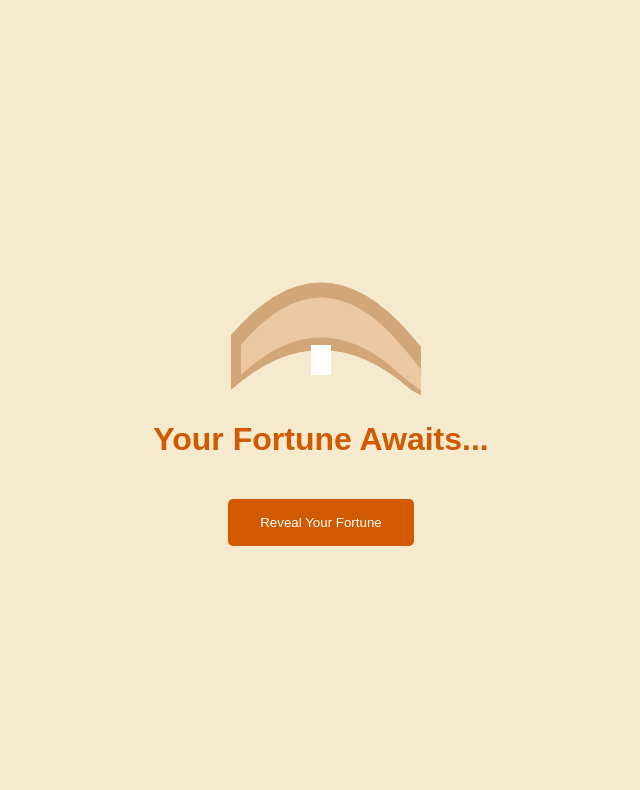
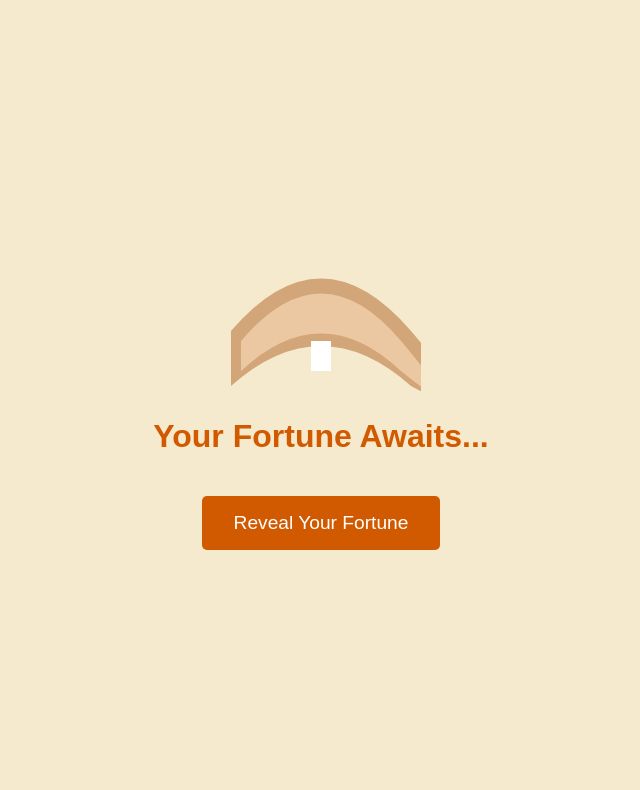
Before and after one commit to EstelleRigault/fortune-cookie, a Flask app: page / in a window 1280 px wide. Shown: the top 790 px of the page, without its empty margins (319-959 px from the left). Run offline with Flask 2, Linux system fonts and the light colour scheme.

Commit message:
font size

```diff
--- a/templates/index.html
+++ b/templates/index.html
@@ -41,6 +41,7 @@
         margin-top: 20px;
         cursor: pointer;
         transition: background-color 0.3s;
+        font-size: 1.2rem;
       }
 
       /* Button hover effect */
```
